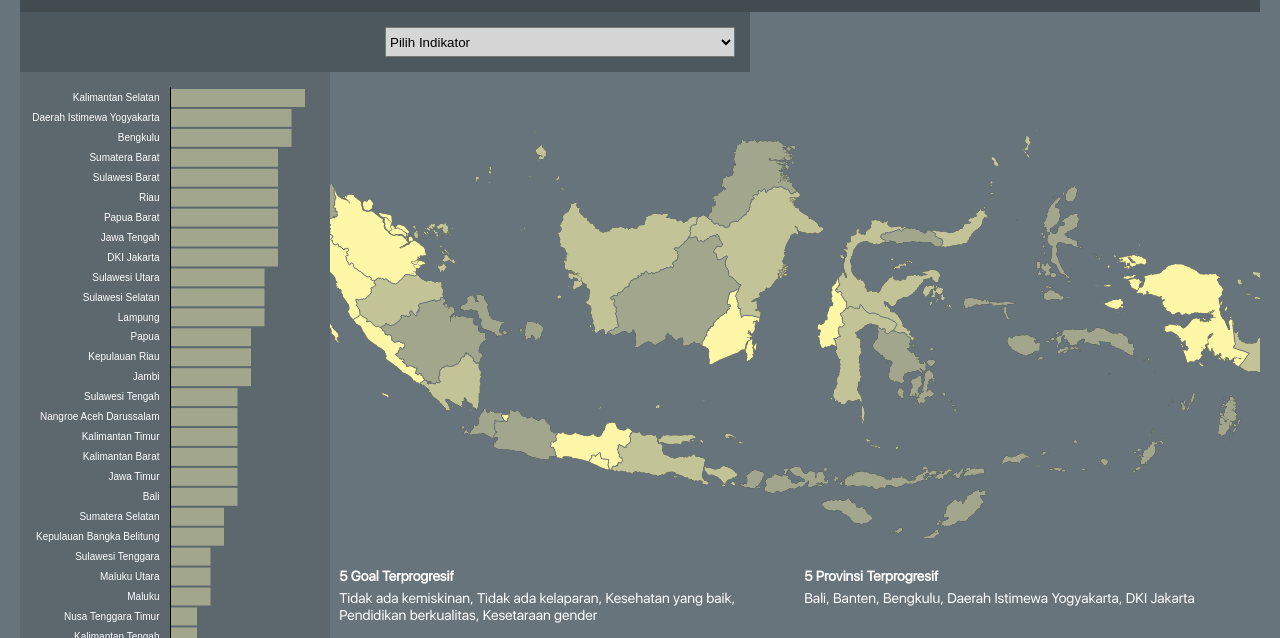
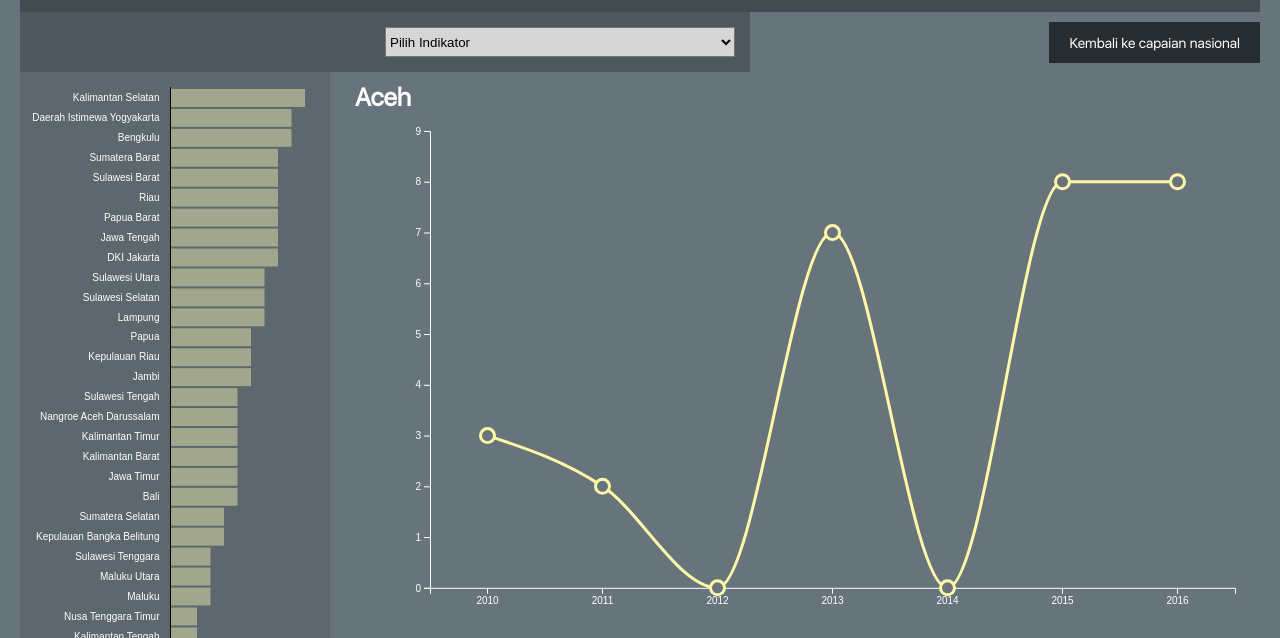
Before and after one commit to mahdanahmad/bappenas-sdg, a website: page index.html in a window 1280 px wide. Shown: the part 162-800 px from the top of the page. Drawn offline with nearby package versions, Linux system fonts and the light colour scheme.

Commit message:
mocked line chart

```diff
--- a/index.html
+++ b/index.html
@@ -32,6 +32,7 @@
 
         <script src="/js/map.js"></script>
         <script src="/js/barchart.js"></script>
+        <script src="/js/linechart.js"></script>
         <script src="/js/main.js"></script>
         <!-- <script type="text/javascript">
             moment.locale('id');
@@ -57,13 +58,14 @@
                     <div id="barchart-container" class="float-left">
                         <div id="barchart-tooltip" class="hidden">Nilai: <span id="barchart-tooltip-value">0</span></div>
                     </div>
-                    <div id="map-container" class="float-right">
+                    <div id="map-wrapper" class="float-right">
+                        <div id="map-container">
                             <div id="map-tooltip" class="hidden">
                                 <div id="map-tooltip-prov"></div>
                                 <div>Nilai: <span id="map-tooltip-value">0</span></div>
                             </div>
                         </div>
-                    <div id="ikhtisar-container" class="float-right">
+                        <div id="ikhtisar-container" class="hidden">
                             <div class="ikhtisar-wrapper">
                                 <label>5 Goal Terprogresif</label>
                                 <span id="ikhtisar-goals"></span>
@@ -74,6 +76,12 @@
                             </div>
                         </div>
                     </div>
+                    <div id="detil-wrapper" class="float-right hidden" onclick="backToMap()">
+                        <div id="back-button" class="cursor-pointer">Kembali ke capaian nasional</div>
+                        <div id="province-name"></div>
+                        <div id="linechart-container"></div>
+                    </div>
+                </div>
             </div>
         </div>
     </body>
--- a/js/barchart.js
+++ b/js/barchart.js
@@ -46,7 +46,8 @@ function createBarChart(data) {
 			d3.select("#barchart-tooltip").classed("hidden", false);
 
 		})
-		.on("mouseout", () => { d3.select("#barchart-tooltip").classed("hidden", true).classed("top", false).classed("down", false); });
+		.on("mouseout", () => { d3.select("#barchart-tooltip").classed("hidden", true).classed("top", false).classed("down", false); })
+		.on("click", (o) => { createLineChart(o.name); });
 
 
 	let transition	= d3.transition()
@@ -55,7 +56,6 @@ function createBarChart(data) {
 
 	svg.selectAll(".bar").transition(transition)
         .attr("width", (o) => (x(o.value)));
-        // .attr("transform", (d) => ("translate("+[x(d.name), y(d.value)]+")"));
 
 	svg.append("g").call(d3.axisLeft(y).tickSize(0));
 }
--- /dev/null
+++ b/js/linechart.js
@@ -0,0 +1,77 @@
+let duration	= 600;
+
+function createLineChart(name) {
+	$('#province-name').text(name);
+	d3.select("#linechart-container").selectAll("svg").remove();
+
+	$('#map-wrapper').hide(duration, () => {
+		$('#detil-wrapper').fadeIn(0);
+
+		setTimeout(function() {
+			let canvasWidth		= $('#linechart-container').outerWidth(true);
+			let canvasHeight	= $('#detil-wrapper').outerHeight(true) - $('#province-name').outerHeight(true);;
+
+			$('#linechart-container').height(canvasHeight);
+
+			let margin 			= { top: 10, right: 25, bottom: 50, left: 100 };
+			let width			= canvasWidth - margin.right - margin.left;
+			let height			= canvasHeight - margin.top - margin.bottom;
+
+			let labels			= ["2010", "2011", "2012", "2013", "2014", "2015", "2016"];
+
+			let data			= _.times(labels.length, (i) => ({ year: labels[i], value: _.random(10) }));
+
+			let x				= d3.scaleBand().range([0, width]).domain(labels);
+			let y				= d3.scaleLinear().range([height, 0]).domain([0, d3.max(data, (o) => (o.value)) + 1]);
+
+			let line 			= d3.line()
+				.x((o) => (x(o.year) + (x.bandwidth() / 2)))
+				.y((o) => (y(o.value)))
+				.curve(d3.curveMonotoneX);
+
+			let svg = d3.select("#linechart-container").append("svg")
+				.attr("width", width + margin.left + margin.right)
+				.attr("height", height + margin.top + margin.bottom)
+				.append("g")
+				.attr("transform", "translate(" + margin.left + "," + margin.top + ")");
+
+			svg.append("g")
+				.attr("class", "x axis")
+				.attr("transform", "translate(0," + height + ")")
+				.call(d3.axisBottom(x));
+
+			svg.append("g")
+				.attr("class", "y axis")
+				.call(d3.axisLeft(y));
+
+			svg.append("path")
+			    .datum(data)
+			    .attr("class", "line")
+			    .attr("d", line)
+				.attr("stroke-dasharray", function(d) { return this.getTotalLength() })
+            	.attr("stroke-dashoffset", function(d) { return this.getTotalLength() });
+
+			svg.selectAll(".dot")
+				.data(data)
+				.enter().append("circle")
+					.attr("class", "dot")
+					.attr("cx", (o) => (x(o.year) + (x.bandwidth() / 2)))
+					.attr("cy", height)
+					.attr("r", 7);
+
+			let transition	= d3.transition()
+		        .duration(500)
+		        .ease(d3.easeLinear);
+
+			svg.selectAll(".line").transition(transition)
+            	.attr("stroke-dashoffset", 0);
+
+			svg.selectAll(".dot").transition(transition)
+		        .attr("cy", (o) => (y(o.value)));
+
+		}, 100);
+	});
+
+};
+
+function backToMap() { $('#detil-wrapper').hide(duration, () => {  $('#map-wrapper').fadeIn(0); }); }
--- a/js/main.js
+++ b/js/main.js
@@ -40,8 +40,11 @@ $( document ).ready(function() {
 		createBarChart(data);
 		createMap(data);
 
+		$('#ikhtisar-container').show();
 		$('#ikhtisar-goals').html(_.take(sdgs_list, 5).join(', '));
 		$('#ikhtisar-provinces').html(_.take(provs, 5).join(', '));
+
+		createLineChart("Aceh");
 	}, 100);
 
 });
--- a/js/map.js
+++ b/js/map.js
@@ -59,7 +59,8 @@ function createMap(data) {
 				d3.select("#map-tooltip").classed("hidden", false);
 
 			})
-			.on("mouseout", () => { d3.select("#map-tooltip").classed("hidden", true).classed("top", false).classed("down", false); });;
+			.on("mouseout", () => { d3.select("#map-tooltip").classed("hidden", true).classed("top", false).classed("down", false); })
+			.on("click", (o) => { createLineChart(o.properties.nm_provinsi); });
 
         svg.append("path")
             .datum(topojson.mesh(idn, idn.objects.map, (a, b) => (a !== b)))
--- a/stylesheets/sass/main.scss
+++ b/stylesheets/sass/main.scss
@@ -22,7 +22,7 @@ input::-webkit-inner-spin-button, input::-webkit-outer-spin-button { -webkit-app
 .cursor-pointer { cursor: pointer; @include noselect(); }
 .noselect { @include noselect(); }
 .nopadding { @include nopadding(); }
-.hidden { display: none!important; }
+.hidden { display: none; }
 html, body, body > div#root {
 	width: 100%; height: 100%; margin: 0px; padding: 0px; overflow: hidden; font-family: $def-font-stack; font-size: 14px;
 	-webkit-font-smoothing: antialiased; -webkit-text-size-adjust: 100%; -ms-text-size-adjust: 100%; color: white;
@@ -74,10 +74,12 @@ div#root {
 					g { text { fill: white; transform: translate(-7.5px); }}
 				}
 			}
-			#map-container {
+			#map-wrapper {
 				// width: calc(100% - 400px);
 				width: 75%;
-				height: calc(100% - 100px); position: relative; display: inline-block;
+				height: 100%; display: inline-block; position: relative;
+				#map-container {
+					width: 100%; height: calc(100% - 100px); position: relative; display: inline-block;
 					#map-tooltip {
 						position: absolute; min-width: 100px; text-align: center; background-color: rgba(0,0,0,.6); line-height: 28px; border-radius: 8px;
 						&:after {
@@ -98,9 +100,7 @@ div#root {
 					}
 				}
 				#ikhtisar-container {
-				// width: calc(100% - 400px);
-				width: 75%;
-				position: absolute; display: inline-block; @include clearfix(); bottom: 15px;
+					width: 100%; position: absolute; @include clearfix(); bottom: 15px;
 					.ikhtisar-wrapper {
 						padding: 0px 1%; width: 48%; display: inline-block; float: left;
 						label { display: block; font-weight: bolder; margin-bottom: 5px; }
@@ -108,5 +108,20 @@ div#root {
 					}
 				}
 			}
+			#detil-wrapper {
+				// width: calc(100% - 400px);
+				width: 75%;
+				height: 100%; position: relative;
+				#back-button { background: #262c30; position: absolute; right: 0px; top: -50px; padding: 12px 20px; }
+				#province-name { font-weight: bolder; font-size: 25px; padding: 10px 25px; }
+				#linechart-container { width: 100%; }
+				svg {
+					.axis line, .axis path { stroke: white; }
+					.axis text { fill: white; }
+					.line { fill: none; stroke: #fff7a8; stroke-width: 3 }
+					.dot { fill: $default-back; stroke: #fff7a8; stroke-width: 3; }
 				}
 			}
+		}
+	}
+}
```
Also changed, not shown: stylesheets/css/main.css, 1 other file. Lines whose indentation alone changed are shown as unchanged.
